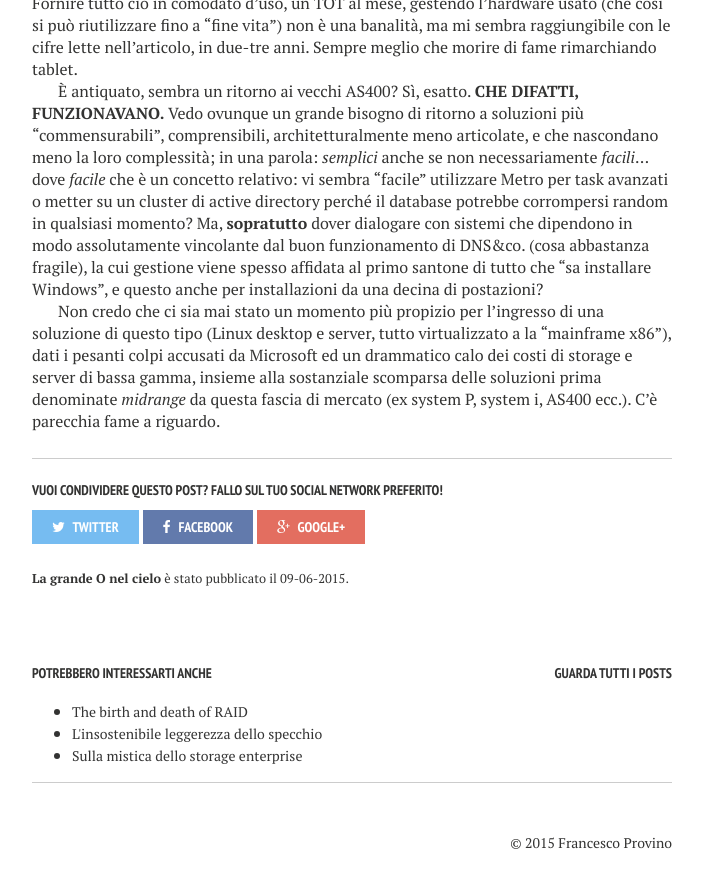
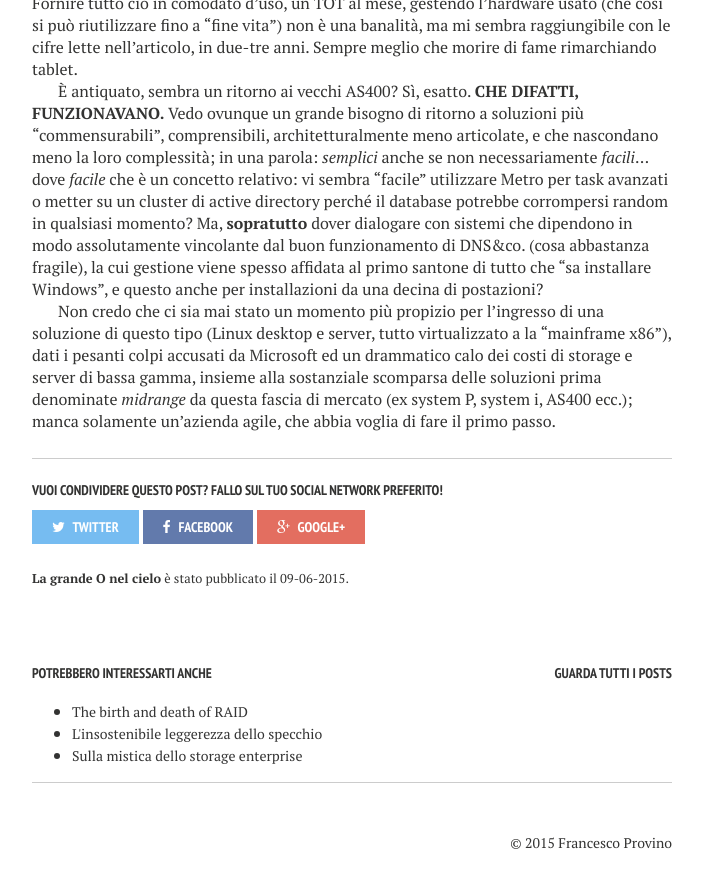
Before and after one commit to theinfiltrated/theinfiltrated.github.io, a Jekyll site: the page built from _posts/2015-06-09-Olivetti.md, in a window 1280 px wide and 900 px high, scrolled down 2221 px. Shown: the top 888 px of the window, without its empty margins (288-991 px from the left). Built offline with Jekyll 4.4.1, drawn with Linux system fonts in a browser that asks for light colours; nearby versions of some CDN libraries.

Commit message:
Correzioni e piccole aggiunte 2

```diff
--- a/_posts/2015-06-09-Olivetti.md
+++ b/_posts/2015-06-09-Olivetti.md
@@ -43,5 +43,4 @@ Fornire tutto ciò in comodato d'uso, un TOT al mese, gestendo l'hardware usato
 È antiquato, sembra un ritorno ai vecchi AS400? Sì, esatto. **CHE DIFATTI, FUNZIONAVANO.**
 Vedo ovunque un grande bisogno di ritorno a soluzioni più "commensurabili", comprensibili, architetturalmente meno articolate, e che nascondano meno la loro complessità; in una parola: *semplici* anche se non necessariamente *facili*… dove *facile* che è un concetto relativo: vi sembra "facile" utilizzare Metro per task avanzati o metter su un cluster di active directory perché il database potrebbe corrompersi random in qualsiasi momento? Ma, **sopratutto** dover dialogare con sistemi che dipendono in modo assolutamente vincolante dal buon funzionamento di DNS&co. (cosa abbastanza fragile), la cui gestione viene spesso affidata al primo santone di tutto che "sa installare Windows", e questo anche per installazioni da una decina di postazioni?
 
-Non credo che ci sia mai stato un momento più propizio per l'ingresso di una soluzione di questo tipo (Linux desktop e server, tutto virtualizzato a la "mainframe x86"), dati i pesanti colpi accusati da Microsoft ed un drammatico calo dei costi di storage e server di bassa gamma, insieme alla sostanziale scomparsa delle soluzioni prima denominate *midrange* da questa fascia di mercato (ex system P, system i, AS400 ecc.).
-C'è parecchia fame a riguardo.
+Non credo che ci sia mai stato un momento più propizio per l'ingresso di una soluzione di questo tipo (Linux desktop e server, tutto virtualizzato a la "mainframe x86"), dati i pesanti colpi accusati da Microsoft ed un drammatico calo dei costi di storage e server di bassa gamma, insieme alla sostanziale scomparsa delle soluzioni prima denominate *midrange* da questa fascia di mercato (ex system P, system i, AS400 ecc.); manca solamente un'azienda agile, che abbia voglia di fare il primo passo.
```
Also changed, not shown: 2 other files.
